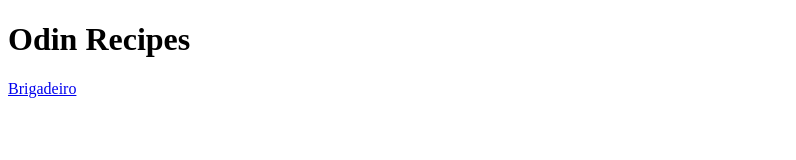
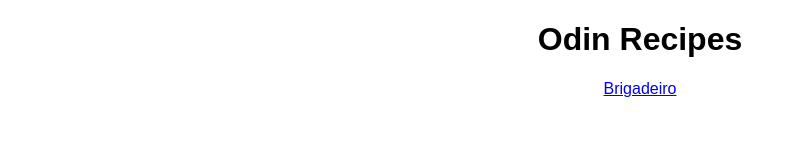
Before and after one commit to claudiostn/odin-recipes, a plain HTML site: page index.html in a window 1280 px wide. Shown: the whole page, without its empty margins (0-796 px from the left). Drawn offline with Linux system fonts and the light colour scheme.

Commit message:
Mudar a referência do css da página inicial

```diff
--- a/index.html
+++ b/index.html
@@ -5,7 +5,7 @@
   <meta http-equiv="X-UA-Compatible" content="IE=edge">
   <meta name="viewport" content="width=device-width, initial-scale=1.0">
   <title>Document</title>
-  <link rel="stylesheet" href="./style.css">
+  <link rel="stylesheet" href="./styles/index.css">
 </head>
 <body>
   <h1>Odin Recipes</h1>
```
